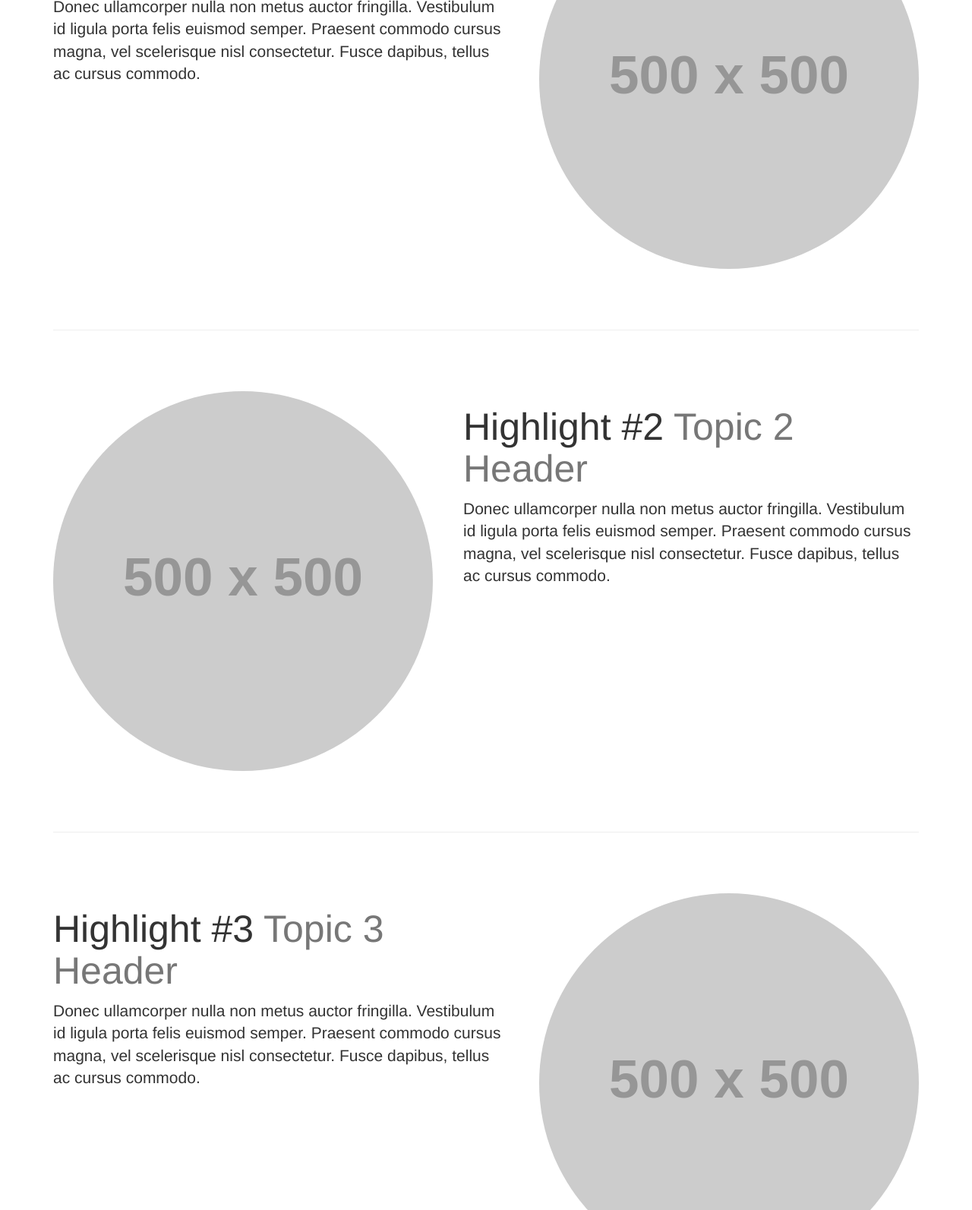
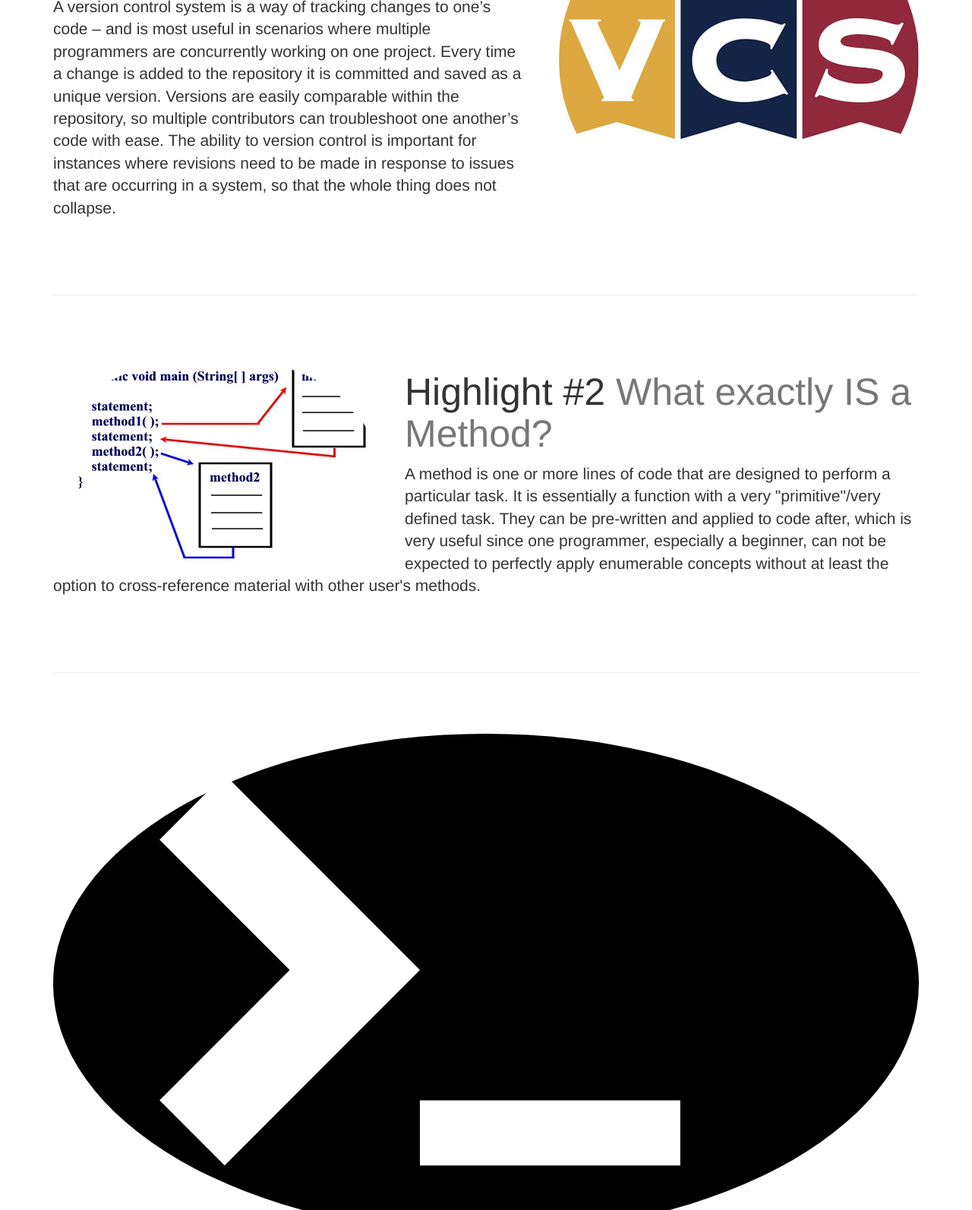
Before and after one commit to lychee18/lesson3_VersionControl, a plain HTML site: page index.html in a window 1280 px wide. Shown: the part 758-2351 px from the top of the page at 76% size. Drawn offline with Linux system fonts and the light colour scheme; placeholder pictures from the web are drawn by us.

Commit message:
Lesson 3 final commit

```diff
--- a/index.html
+++ b/index.html
@@ -11,7 +11,7 @@
     <meta name="description" content="">
     <meta name="author" content="">
 
-    <title>INSERT YOUR NAME</title>
+    <title>Mark Powell</title>
 
     <!-- Bootstrap Core CSS -->
     <link href="css/bootstrap.min.css" rel="stylesheet">
@@ -67,7 +67,7 @@
         <div class="headline">
             <div class="container">
                 <h2>Lesson 3 Highlights</h2>
-                <h3>INSERT YOUR NAME</h3>
+                <h3>Mark Powell</h3>
             </div>
         </div>
     </header>
@@ -79,55 +79,55 @@
 
         <!-- First Featurette -->
         <div class="featurette" id="topic1">
-            <img class="featurette-image img-circle img-responsive pull-right" src="http://placehold.it/500x500">
+            <img class="featurette-image img-circle img-responsive pull-right" src="images/vcs.jpg">
             <h2 class="featurette-heading">Highlight #1
-                <span class="text-muted">Topic 1 Header</span>
+                <span class="text-muted">What is a Version Control System?</span>
             </h2>
-            <p class="lead">Donec ullamcorper nulla non metus auctor fringilla. Vestibulum id ligula porta felis euismod semper. Praesent commodo cursus magna, vel scelerisque nisl consectetur. Fusce dapibus, tellus ac cursus commodo.</p>
+            <p class="lead">A version control system is a way of tracking changes to one’s code – and is most useful in scenarios where multiple programmers are concurrently working on one project. Every time a change is added to the repository it is committed and saved as a unique version. Versions are easily comparable within the repository, so multiple contributors can troubleshoot one another’s code with ease. The ability to version control is important for instances where revisions need to be made in response to issues that are occurring in a system, so that the whole thing does not collapse. </p>
         </div>
 
         <hr class="featurette-divider">
 
         <!-- Second Featurette -->
         <div class="featurette" id="topic2">
-            <img class="featurette-image img-circle img-responsive pull-left" src="http://placehold.it/500x500">
+            <img class="featurette-image img-circle img-responsive pull-left" src="images/method.jpg">
             <h2 class="featurette-heading">Highlight #2
-                <span class="text-muted">Topic 2 Header</span>
+                <span class="text-muted">What exactly IS a Method?</span>
             </h2>
-            <p class="lead">Donec ullamcorper nulla non metus auctor fringilla. Vestibulum id ligula porta felis euismod semper. Praesent commodo cursus magna, vel scelerisque nisl consectetur. Fusce dapibus, tellus ac cursus commodo.</p>
+            <p class="lead">A method is one or more lines of code that are designed to perform a particular task. It is essentially a function with a very "primitive"/very defined task. They can be pre-written and applied to code after, which is very useful since one programmer, especially a beginner, can not be expected to perfectly apply enumerable concepts without at least the option to cross-reference material with other user's methods.</p>
         </div>
 
         <hr class="featurette-divider">
 
         <!-- Third Featurette -->
         <div class="featurette" id="topic3">
-            <img class="featurette-image img-circle img-responsive pull-right" src="http://placehold.it/500x500">
+            <img class="featurette-image img-circle img-responsive pull-right" src="images/command.png">
             <h2 class="featurette-heading">Highlight #3
-                <span class="text-muted">Topic 3 Header</span>
+                <span class="text-muted">Github Commands</span>
             </h2>
-            <p class="lead">Donec ullamcorper nulla non metus auctor fringilla. Vestibulum id ligula porta felis euismod semper. Praesent commodo cursus magna, vel scelerisque nisl consectetur. Fusce dapibus, tellus ac cursus commodo.</p>
+            <p class="lead">There are many commands that can be applied in Git that grant the programmer extensive flexibility. The "clone" command for example makes a copy of the repository that will live on your computer instead of online. The "Commit" command is one that is like saving a file, except in Git every time you save it creates a unique ID. "Pushing" is when one sends comitted changes to a remote repository, like one on Github or Cloud9.</p>
         </div>
 
         <hr class="featurette-divider">
 
        <!-- Fourth Featurette -->
         <div class="featurette" id="topic4">
-            <img class="featurette-image img-circle img-responsive pull-left" src="http://placehold.it/500x500">
+            <img class="featurette-image img-circle img-responsive pull-left" src="images/string.jpg">
             <h2 class="featurette-heading">Highlight #4
-                <span class="text-muted">Topic 4 Header</span>
+                <span class="text-muted">What IS a string?</span>
             </h2>
-            <p class="lead">Donec ullamcorper nulla non metus auctor fringilla. Vestibulum id ligula porta felis euismod semper. Praesent commodo cursus magna, vel scelerisque nisl consectetur. Fusce dapibus, tellus ac cursus commodo.</p>
+            <p class="lead">A string is a store of any sequence of alphanumeric spaces, characters, and special characters. A string is generally considered a data type and is often implemented as an array data structure of bytes that stores a sequence of elements. The special characters that they can use are are symbols that have a "special" built-in meaning in the language and typically cannot be used in identifiers. For example, "/b" is backspace in Java.</p>
         </div>
 
         <hr class="featurette-divider">
 
         <!-- Fifth Featurette -->
         <div class="featurette" id="topic5">
-            <img class="featurette-image img-circle img-responsive pull-right" src="http://placehold.it/500x500">
+            <img class="featurette-image img-circle img-responsive pull-right" src="images/git.png">
             <h2 class="featurette-heading">Highlight #5
-                <span class="text-muted">Topic 5 Header</span>
+                <span class="text-muted">The Birth of Git</span>
             </h2>
-            <p class="lead">Donec ullamcorper nulla non metus auctor fringilla. Vestibulum id ligula porta felis euismod semper. Praesent commodo cursus magna, vel scelerisque nisl consectetur. Fusce dapibus, tellus ac cursus commodo.</p>
+            <p class="lead">For most of its lifetime, changes to it were passed around as patches and archived files between programmers. In 2002, they began using a proprietary DVCS called BitKeeper. However In 2005, the relationship between the original community and the commercial company that developed BitKeeper broke down, and the tool’s free-of-charge status was revoked. This prompted the community to leave, and develop their own system, Git.</p>
         </div>
 
         <hr class="featurette-divider">
```
Also changed, not shown: images/command.png (added), images/git.png (added), images/method.jpg (added), images/string.jpg (added), images/vcs.jpg (added), 1 other file.
